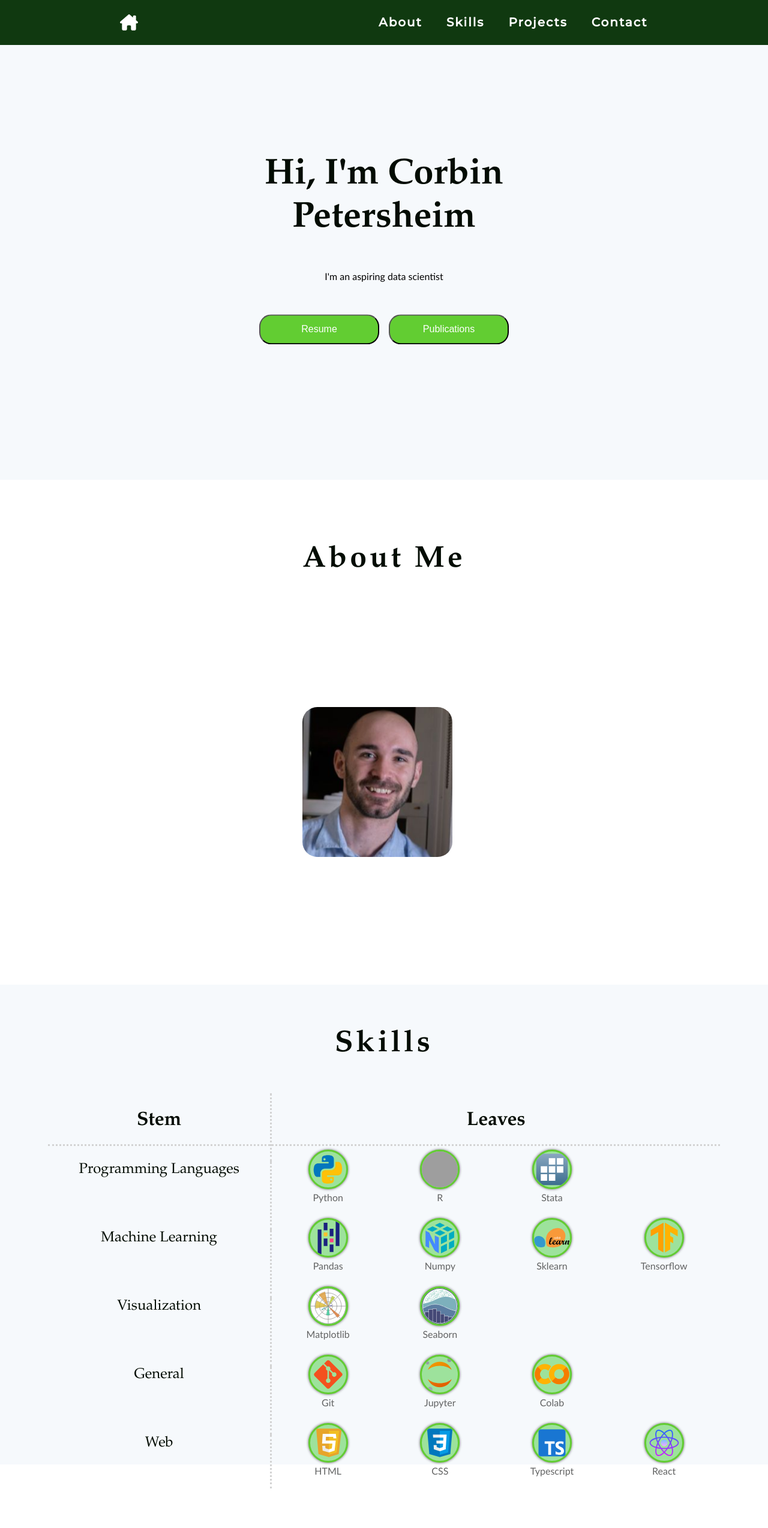
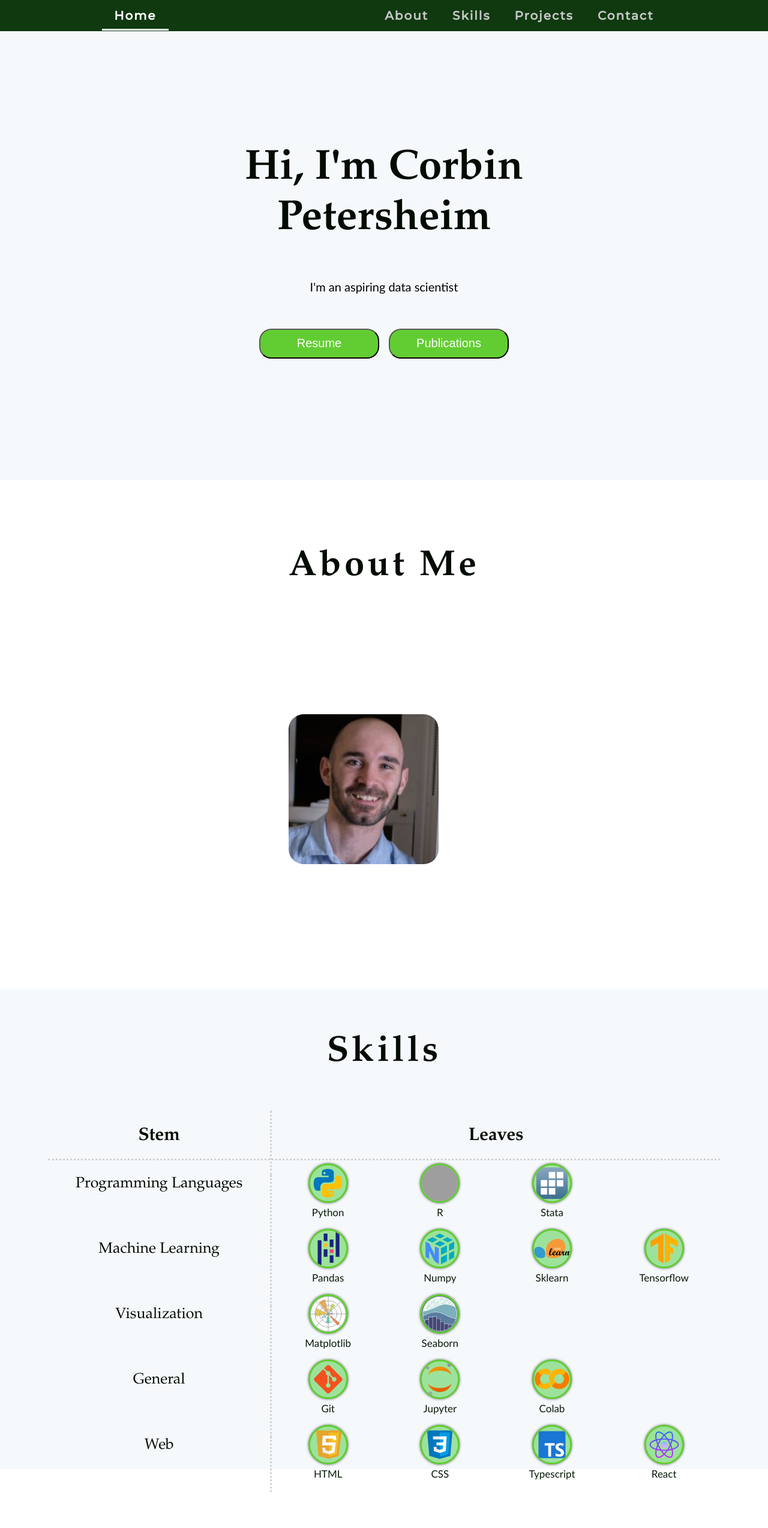
Before and after one commit to CDPete/Corbin-Petersheim, a React (Vite) app: page / in a window 1280 px wide. Shown: the top 2548 px of the page at 60% size. Built offline with nearby package versions, Linux system fonts and the light colour scheme; grey boxes are pictures that could not be loaded.

Commit message:
Added Navbar Scroll and Functionality

```diff
--- a/package.json
+++ b/package.json
@@ -16,6 +16,7 @@
     "@fortawesome/free-regular-svg-icons": "^6.4.0",
     "@fortawesome/free-solid-svg-icons": "^6.4.0",
     "@fortawesome/react-fontawesome": "^0.2.0",
+    "@types/react-scroll": "^1.8.7",
     "font-awesome": "^4.7.0",
     "react": "^18.2.0",
     "react-dom": "^18.2.0",
--- a/src/App.css
+++ b/src/App.css
@@ -1,34 +1,29 @@
 @import url('https://fonts.googleapis.com/css2?family=Montserrat:wght@500&display=swap');
 
 
-/***************************************************************/
-/*                          Colors                             */
-/***************************************************************/
+
 * {
+
+    /***************************************************************/
+    /*                          Colors                             */
+    /***************************************************************/
     --color-white: #fff;
     --color-gray: #f6f9fc;
-    /*
-    --color-greener-blue: #00c4c4;
-    --color-bluer-green: #19BED3;
-    --color-light-blue: #009deb;
-    --color-medium-blue: #0073e6;
-    --color-dark-blue: #003f7f;
-    --color-darkest-blue: #002c59;
-    --color-title: #0a2540;
-    --color-text: #425466;*/
     --color-black: #000;
-
     --color-darkest-green: #0b260a;
     --color-darker-green: #103910;
     --color-dark-green: #399F2E;
     --color-medium-green: #49b15f;
     --color-light-green: #62CD32;
     --color-lighter-green: #9de29c;
+    --color-mediumer-gray: #c6c6c6;
     --color-medium-gray: #D3D3D3;
     --color-dark-gray: #626363;
     --color-darker-gray: #2B2B2B;
     --color-title: #030c03;
     --color-text: #071907;
+
+
 }
 
 
@@ -48,19 +43,12 @@ html {
     width: 100%;
     height: 100%;
     box-sizing: border-box;
+
+    /*       Responsive Sizing        */
+    font-size: calc(15px + 0.390625vw);
 }
 
 
-
-/*
-* {
-    margin: 0;
-    padding: 0;
-    width: 100%;
-    height: 100%;
-    box-sizing: border-box;
-}
-*/
 
 /***************************************************************/
 /*                          Header                             */
@@ -69,8 +57,8 @@ header {
     /*Font*/
     font-family: Montserrat, sans-serif;
     font-weight: 500;
-    font-size: 20px;
-    letter-spacing: .1em;
+    font-size: 1rem;
+    letter-spacing: .1rem;
 
     /*Box*/
     width: 100%;
@@ -94,7 +82,7 @@ header {
 
 
 header a {
-    color: var(--color-white);
+    color: var(--color-mediumer-gray);
     font-weight: bold;
     text-decoration: None;
     padding: 0 20px 10px;
@@ -104,15 +92,15 @@ header a {
 }
 
 header a:hover {
-    color: var(--color-medium-gray);
+    color: var(--color-white);
     border-bottom: 2px solid var(--color-white);
     filter: drop-shadow(0 0 4px currentColor);
 
 }
 
-.lower {
-    padding-top: 10px;
-
+a.active {
+    border-bottom: 3px solid var(--color-white);
+    color: var(--color-white);
 }
 
 .burger {
@@ -139,7 +127,7 @@ header button {
         /*Font*/
         font-family: Montserrat, sans-serif;
         font-weight: 500;
-        font-size: 20px;
+        font-size: 1rem;
 
         /*Box*/
         width: 100%;
@@ -272,13 +260,13 @@ header button {
 
 .site-title {
     font-family: Garamond, serif;
-    font-size: 60px;
+    font-size: 3.5rem;
     color: var(--color-title);
 }
 
 .intro {
     font-family: 'Gill Sans', sans-serif;
-    font-size: 16px;
+    font-size: 1rem;
     padding: 10px 0;
 }
 
@@ -295,7 +283,7 @@ header button {
 .btn {
     /*background: linear-gradient(to right, var(--color-blue-light), var(--color-blue-medium));*/
     /*padding: 14px 40px;*/
-    font-size: 16px;
+    font-size: 1rem;
 
     display: block;
     background-color: var(--color-light-green);
@@ -348,7 +336,7 @@ header button {
 
 .page-title {
     font-family: Garamond, serif;
-    font-size: 50px;
+    font-size: 3rem;
     color: var(--color-title);
     text-align: center;
     padding-top: 70px;
@@ -397,7 +385,7 @@ header button {
 .column-title {
     text-align: center;
     font-family: Garamond, serif;
-    font-size: 32px;
+    font-size: 1.5rem;
     color: var(--color-title);
     padding-bottom: 20px;
     border-bottom: 3px dotted var(--color-medium-gray);
@@ -427,9 +415,9 @@ img:hover {
 .caption {
     display: block;
     font-family: 'Gill Sans', sans-serif;
-    font-size: 16px;
+    font-size: .85rem;
     font-weight: 400;
-    color: var(--color-dark-gray)
+    color: var(--color-text)
 }
 
 
@@ -459,7 +447,7 @@ img:hover {
 .s-style {
     text-align: center;
     font-family: Garamond, serif;
-    font-size: 24px;
+    font-size: 1.25rem;
     color: var(--color-title);
     border-right: 3px dotted var(--color-medium-gray);
 
--- a/src/components/About.tsx
+++ b/src/components/About.tsx
@@ -4,7 +4,7 @@ interface Props {
 
 const About = () => {
   return (
-      <div className="about-container">
+      <div className="about-container" id='page2'>
             <h1 className="page-title">About Me</h1>
             <div className="card">
                 <div className="picture"></div>
--- a/src/components/Contact.tsx
+++ b/src/components/Contact.tsx
@@ -4,7 +4,7 @@ interface Props {
 
 const Contact = () => {
   return (
-      <div className="contact-container">
+      <div className="contact-container" id="page5">
             <h2 className="page-title">Contact Me</h2>
 
       </div>
--- a/src/components/Home.tsx
+++ b/src/components/Home.tsx
@@ -6,7 +6,7 @@ interface Props {
 
   const Home = () => {
     return (
-        <div className="home-container">
+        <div className="home-container" id="page1">
             <div className="titlecard">
                 <h1 className="site-title">Hi, I'm Corbin Petersheim</h1>
                 <p className="intro">I'm an aspiring data scientist</p>
--- a/src/components/Navbar.tsx
+++ b/src/components/Navbar.tsx
@@ -1,4 +1,5 @@
 import React, { useState } from 'react';
+import { Link } from 'react-scroll'
 
 
 import { FontAwesomeIcon } from "@fortawesome/react-fontawesome";
@@ -24,28 +25,26 @@ const Navbar = ({faColor}: Props) => {
 
   <input type="checkbox" className="toggler"/>
   <div className="burger"><div></div></div>
-
-    <a onMouseEnter={() => faColor= "#4EC0E9"} onMouseLeave={() => faColor= "#ffffff" } className="lower horizontal-header" href='#'>
-      <FontAwesomeIcon icon={faHouseChimney} size="lg" style={{color: faColor,}} />
-    </a>
+    <nav className="horizontal-header">
+      <Link activeClass="active" spy={true} smooth={true} duration={500} to='page1'>Home</Link>
+    </nav>
 
 
 
 
     <nav className="horizontal-header" >
-      <a href='#'>About</a>
-      <a href='#'>Skills</a>
-      <a href='#'>Projects</a>
-      <a href='#'>Contact</a>
+      <Link activeClass="active" spy={true} smooth={true} duration={500} to='page2'>About</Link>
+      <Link activeClass="active" spy={true} smooth={true} duration={500} to='page3'>Skills</Link>
+      <Link activeClass="active" spy={true} smooth={true} duration={500} to='page4'>Projects</Link>
+      <Link activeClass="active" spy={true} smooth={true} duration={500} to='page5'>Contact</Link>
     </nav>
 
     <nav className="vertical-header">
-      <a href='#'>About</a>
-      <a href='#'>About</a>
-      <a href='#'>Skills</a>
-      <a href='#'>Projects</a>
-      <a href='#'>Contact</a>
-      <a href='#'>Miscellaneous</a>
+      <Link activeClass="active" spy={true} smooth={true} duration={500} to='page1'>Home</Link>
+      <Link activeClass="active" spy={true} smooth={true} duration={500} to='page2'>About</Link>
+      <Link activeClass="active" spy={true} smooth={true} duration={500} to='page3'>Skills</Link>
+      <Link activeClass="active" spy={true} smooth={true} duration={500} to='page4'>Projects</Link>
+      <Link activeClass="active" spy={true} smooth={true} duration={500} to='page5'>Contact</Link>
     </nav>
 
   </header>
--- a/src/components/Projects.tsx
+++ b/src/components/Projects.tsx
@@ -4,7 +4,7 @@ interface Props {
 
 const Projects = () => {
   return (
-      <div className="projects-container">
+      <div className="projects-container" id="page4">
             <h1 className="page-title">Projects</h1>
 
       </div>
--- a/src/components/Skills.tsx
+++ b/src/components/Skills.tsx
@@ -22,7 +22,7 @@ interface Props {
 
 const Skills = () => {
   return (
-      <div className="skills-container">
+      <div className="skills-container" id="page3">
             <h2 className="page-title">Skills</h2>
             <div className="skills-wrapper">
               <div className="skills-wrapper-shrunk">
--- a/src/main.tsx
+++ b/src/main.tsx
@@ -2,6 +2,8 @@ import React from 'react'
 import ReactDOM from 'react-dom/client'
 import App from './App'
 import '../node_modules/font-awesome/css/font-awesome.min.css';
+
+
 
 
 ReactDOM.createRoot(document.getElementById('root') as HTMLElement).render(
```
Also changed, not shown: 1 other file (tests, documents, lock files or other folders).
